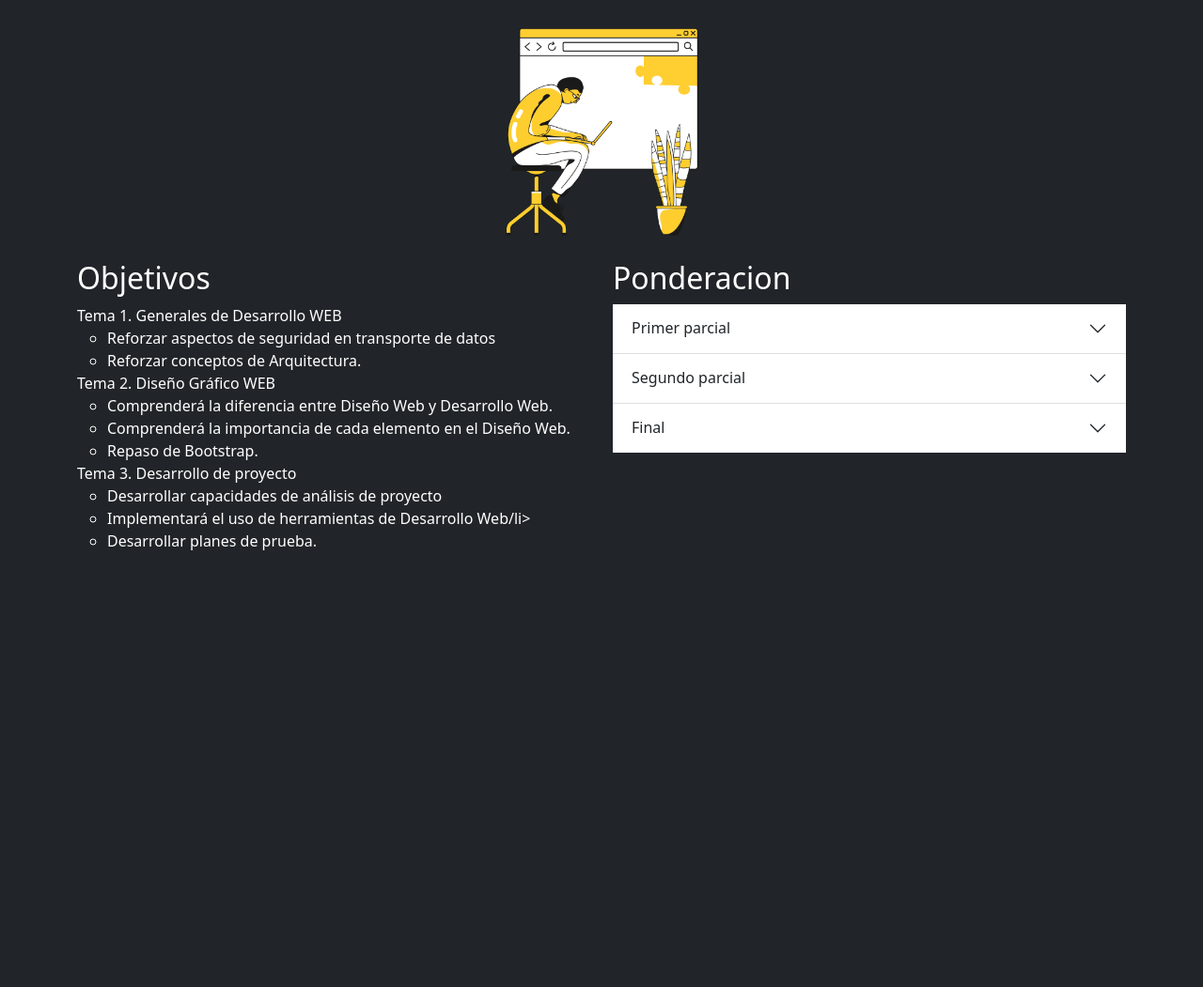
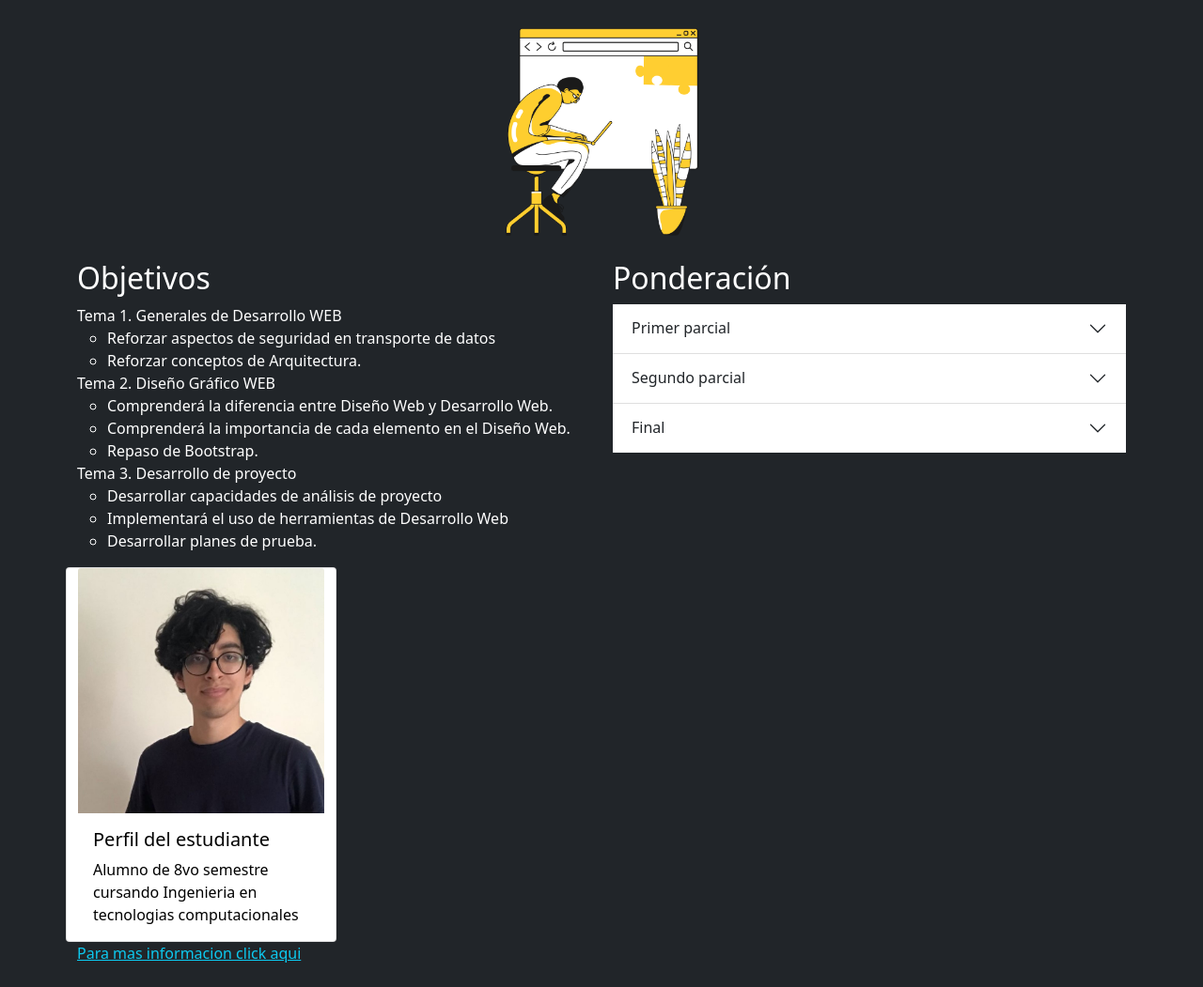
Before and after one commit to alexcega/Tarea-1-labweb, a plain HTML site: page index.html in a window 1280 px wide. Shown: the part 106-1157 px from the top of the page at 94% size. Before the commit the page ends 800 px from the top, so only its background shows below. Drawn offline with nearby package versions, Linux system fonts and the light colour scheme.

Commit message:
completar 10 elementos

```diff
--- a/index.html
+++ b/index.html
@@ -46,13 +46,13 @@
             <li>Tema 3. Desarrollo de proyecto</li>
               <ul>
                 <li>Desarrollar capacidades de análisis de proyecto </li>
-                <li>Implementará el uso de herramientas de Desarrollo Web/li>
+                <li>Implementará el uso de herramientas de Desarrollo Web </li>
                 <li>Desarrollar planes de prueba.</li>
               </ul>
           </ul>
         </div>
         <div class="col" >
-          <h2>Ponderacion</h2>
+          <h2>Ponderación</h2>
           <!--3 -  Acordeon -->
           <div class="accordion accordion-flush" id="accordionFlushExample">
             <div class="accordion-item">
@@ -167,8 +167,18 @@
           </div>
         </div>
 
+        <div class="row">
+          <div class="card text grey" style="width: 18rem;">
+            <img src="Screenshot 2021-09-10 104734 (2).jpg" class="card-img-top" alt="alex foto">
+            <div class="card-body">
+              <h5 class="card-title" style="color: black;">Perfil del estudiante</h5>
+              <p class="card-text" style="color: black;">Alumno de 8vo semestre cursando Ingenieria en tecnologias computacionales</p>
+            </div>
+          </div>
+        </div>
+
+        <a href="https://experiencia21.tec.mx/courses/241513" class="link-info">Para mas informacion click aqui</a>
       </div>
     </div>
-
   </body>
 </html>
```
Also changed, not shown: Screenshot 2021-09-10 104734 (2).jpg (added).
